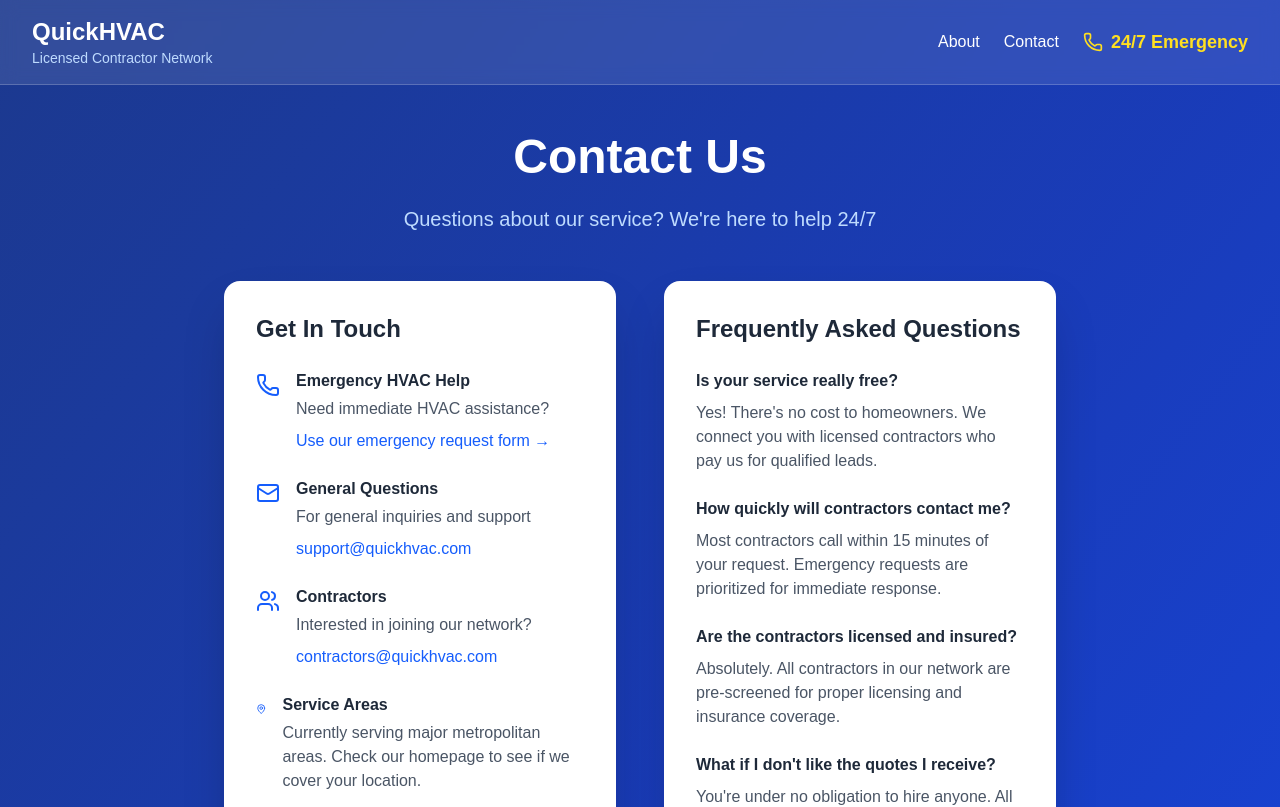
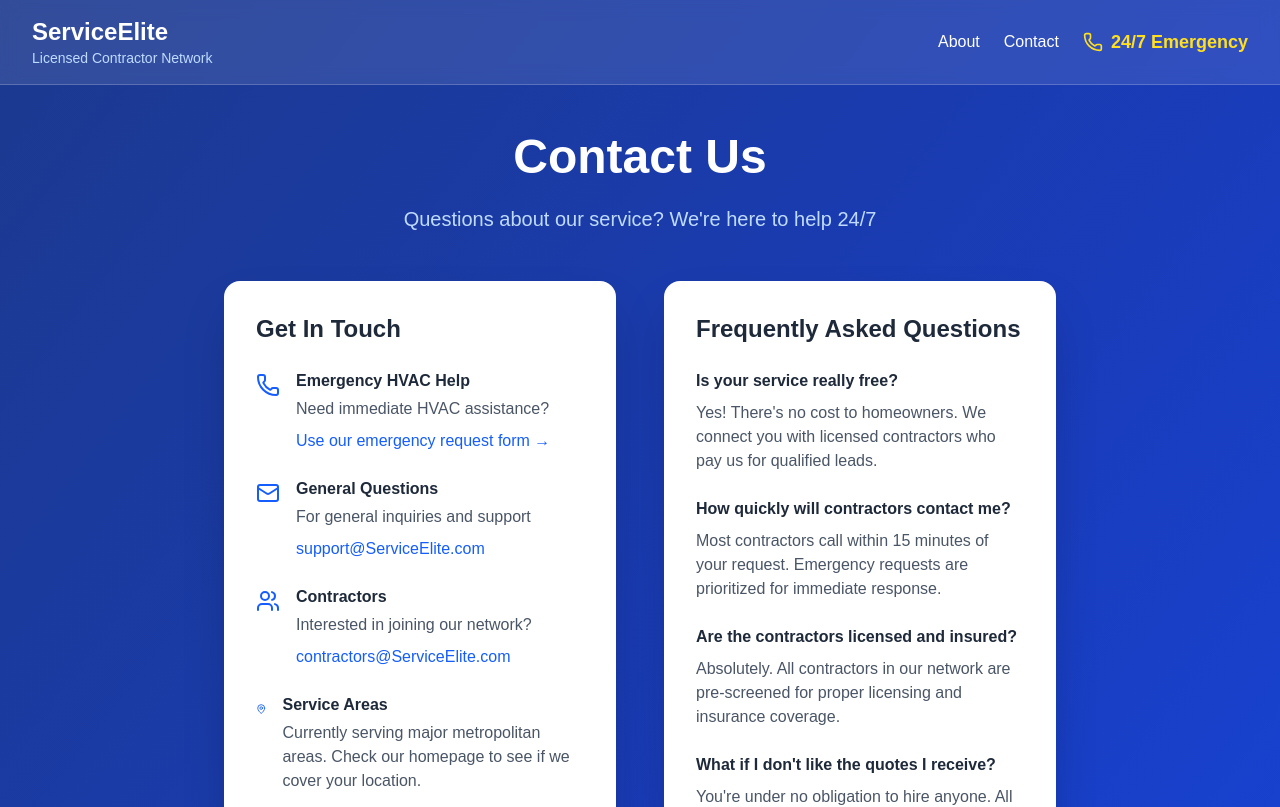
Before and after one commit to NPierce1798/QuickQuote, a Next.js app: page /contact in a window 1280 px wide. Shown: the top 807 px of the page. Built offline with nearby package versions, Linux system fonts and the light colour scheme; no server answers.

Commit message:
Updated name and emailing

```diff
--- a/src/app/about/page.jsx
+++ b/src/app/about/page.jsx
@@ -8,7 +8,7 @@ const Header = () => (
         <div className="max-w-7xl mx-auto px-4 sm:px-6 lg:px-8">
         <div className="flex justify-between items-center py-4">
             <Link href="/" className="text-white">
-            <h1 className="text-2xl font-bold">QuickHVAC</h1>
+            <h1 className="text-2xl font-bold">ServiceElite</h1>
             <p className="text-blue-200 text-sm">Licensed Contractor Network</p>
             </Link>
 
@@ -35,7 +35,7 @@ const Header = () => (
         <div className="max-w-7xl mx-auto px-4 sm:px-6 lg:px-8">
         <div className="grid md:grid-cols-3 gap-8">
             <div>
-            <h3 className="text-xl font-bold mb-4">QuickHVAC</h3>
+            <h3 className="text-xl font-bold mb-4">ServiceElite</h3>
             <p className="text-gray-400">
                 Connecting homeowners with licensed HVAC contractors for emergency repairs and installations.
             </p>
@@ -56,7 +56,7 @@ const Header = () => (
             </div>
         </div>
         <div className="border-t border-gray-800 mt-8 pt-8 text-center text-gray-400">
-            <p>&copy; 2024 QuickHVAC. All rights reserved.</p>
+            <p>&copy; 2024 ServiceElite. All rights reserved.</p>
         </div>
         </div>
     </footer>
@@ -71,7 +71,7 @@ const Header = () => (
             {/* Hero Section */}
             <div className="text-center mb-12">
             <h1 className="text-4xl lg:text-5xl font-bold text-white mb-6">
-                About QuickHVAC
+                About ServiceElite
             </h1>
             <p className="text-xl text-blue-200">
                 Connecting homeowners with trusted HVAC professionals when you need help most
@@ -84,7 +84,7 @@ const Header = () => (
                 <div>
                 <h2 className="text-2xl font-bold text-gray-800 mb-4">Our Mission</h2>
                 <p className="text-gray-600 text-lg leading-relaxed">
-                    When your heating or cooling system breaks down, you need help fast. QuickHVAC was created to solve the frustrating problem of finding reliable HVAC contractors quickly. We connect homeowners with pre-screened, licensed professionals who can respond to your emergency within minutes, not hours.
+                    When your heating or cooling system breaks down, you need help fast. ServiceElite was created to solve the frustrating problem of finding reliable HVAC contractors quickly. We connect homeowners with pre-screened, licensed professionals who can respond to your emergency within minutes, not hours.
                 </p>
                 </div>
 
@@ -116,7 +116,7 @@ const Header = () => (
                 </div>
 
                 <div>
-                <h2 className="text-2xl font-bold text-gray-800 mb-4">Why Choose QuickHVAC?</h2>
+                <h2 className="text-2xl font-bold text-gray-800 mb-4">Why Choose ServiceElite?</h2>
                 <div className="grid md:grid-cols-2 gap-6">
                     <div className="flex items-start">
                     <Shield className="w-6 h-6 text-blue-600 mr-3 mt-1" />
--- a/src/app/api/leads/route.js
+++ b/src/app/api/leads/route.js
@@ -103,7 +103,7 @@ export async function POST(request) {
 
         // Send email to contractor
         const emailResult = await resend.emails.send({
-          from: 'QuickHVAC <onboarding@resend.dev>',
+          from: 'ServiceElite <onboarding@resend.dev>',
           to: [contractor.email],
           subject: `🔥 NEW HVAC LEAD - ${city}, ${state}`,
           html: `
@@ -132,7 +132,7 @@ export async function POST(request) {
 
               <hr style="margin: 30px 0; border: none; border-top: 1px solid #ddd;">
               <p style="color: #666; font-size: 12px;">
-                QuickHVAC - Licensed Contractor Network<br>
+                ServiceElite - Licensed Contractor Network<br>
                 Questions? Reply to this email.
               </p>
             </div>
@@ -152,7 +152,7 @@ export async function POST(request) {
     // 4. Send notification email to you
     try {
       await resend.emails.send({
-        from: 'QuickHVAC <onboarding@resend.dev>',
+        from: 'ServiceElite <onboarding@resend.dev>',
         to: ['npierce1798@gmail.com'],
         subject: `New HVAC Lead Submitted - ${city}, ${state}`,
         html: `
--- a/src/app/contact/page.jsx
+++ b/src/app/contact/page.jsx
@@ -8,7 +8,7 @@ const Header = () => (
         <div className="max-w-7xl mx-auto px-4 sm:px-6 lg:px-8">
         <div className="flex justify-between items-center py-4">
             <Link href="/" className="text-white">
-            <h1 className="text-2xl font-bold">QuickHVAC</h1>
+            <h1 className="text-2xl font-bold">ServiceElite</h1>
             <p className="text-blue-200 text-sm">Licensed Contractor Network</p>
             </Link>
 
@@ -35,7 +35,7 @@ const Header = () => (
         <div className="max-w-7xl mx-auto px-4 sm:px-6 lg:px-8">
         <div className="grid md:grid-cols-3 gap-8">
             <div>
-            <h3 className="text-xl font-bold mb-4">QuickHVAC</h3>
+            <h3 className="text-xl font-bold mb-4">ServiceElite</h3>
             <p className="text-gray-400">
                 Connecting homeowners with licensed HVAC contractors for emergency repairs and installations.
             </p>
@@ -56,7 +56,7 @@ const Header = () => (
             </div>
         </div>
         <div className="border-t border-gray-800 mt-8 pt-8 text-center text-gray-400">
-            <p>&copy; 2024 QuickHVAC. All rights reserved.</p>
+            <p>&copy; 2024 ServiceElite. All rights reserved.</p>
         </div>
         </div>
     </footer>
@@ -104,10 +104,10 @@ const Header = () => (
                     <h3 className="font-semibold text-gray-800 mb-1">General Questions</h3>
                     <p className="text-gray-600 mb-2">For general inquiries and support</p>
                     <a
-                        href="mailto:support@quickhvac.com"
+                        href="mailto:support@ServiceElite.com"
                         className="text-blue-600 hover:text-blue-800 font-medium"
                     >
-                        support@quickhvac.com
+                        support@ServiceElite.com
                     </a>
                     </div>
                 </div>
@@ -118,10 +118,10 @@ const Header = () => (
                     <h3 className="font-semibold text-gray-800 mb-1">Contractors</h3>
                     <p className="text-gray-600 mb-2">Interested in joining our network?</p>
                     <a
-                        href="mailto:contractors@quickhvac.com"
+                        href="mailto:contractors@ServiceElite.com"
                         className="text-blue-600 hover:text-blue-800 font-medium"
                     >
-                        contractors@quickhvac.com
+                        contractors@ServiceElite.com
                     </a>
                     </div>
                 </div>
--- a/src/app/layout.js
+++ b/src/app/layout.js
@@ -12,17 +12,138 @@ const geistMono = Geist_Mono({
 });
 
 export const metadata = {
-  title: "Create Next App",
-  description: "Generated by create next app",
+  title: "ServiceElite - Emergency HVAC Repair | Get 3 Free Quotes in 30 Minutes",
+  description: "Need emergency HVAC repair? Get connected with licensed, insured contractors in your area within 15 minutes. Free quotes, no obligation. Available 24/7 for heating and cooling emergencies.",
+  keywords: "HVAC repair, emergency AC repair, furnace repair, heating repair, air conditioning repair, licensed contractors, emergency HVAC service",
+  authors: [{ name: "ServiceElite" }],
+  creator: "ServiceElite",
+  publisher: "ServiceElite",
+  formatDetection: {
+    email: false,
+    address: false,
+    telephone: false,
+  },
+  metadataBase: new URL(process.env.NEXT_PUBLIC_SITE_URL || 'http://localhost:3000'),
+  alternates: {
+    canonical: '/',
+  },
+  openGraph: {
+    title: "ServiceElite - Emergency HVAC Repair | Get 3 Free Quotes in 30 Minutes",
+    description: "Need emergency HVAC repair? Get connected with licensed, insured contractors in your area within 15 minutes. Free quotes, no obligation.",
+    url: '/',
+    siteName: 'ServiceElite',
+    type: 'website',
+    locale: 'en_US',
+  },
+  twitter: {
+    card: 'summary_large_image',
+    title: "ServiceElite - Emergency HVAC Repair",
+    description: "Get connected with licensed HVAC contractors in your area within 15 minutes. Free quotes, no obligation.",
+  },
+  robots: {
+    index: true,
+    follow: true,
+    googleBot: {
+      index: true,
+      follow: true,
+      'max-video-preview': -1,
+      'max-image-preview': 'large',
+      'max-snippet': -1,
+    },
+  },
+  verification: {
+    // Add these when you set up:
+    // google: 'your-google-verification-code',
+    // bing: 'your-bing-verification-code',
+  },
 };
 
 export default function RootLayout({ children }) {
   return (
     <html lang="en">
+      <head>
+        {/* Additional meta tags for better SEO */}
+        <meta name="viewport" content="width=device-width, initial-scale=1" />
+        <meta name="theme-color" content="#1e40af" />
+        <link rel="icon" href="/favicon.ico" />
+        <link rel="apple-touch-icon" sizes="180x180" href="/apple-touch-icon.png" />
+        <link rel="icon" type="image/png" sizes="32x32" href="/favicon-32x32.png" />
+        <link rel="icon" type="image/png" sizes="16x16" href="/favicon-16x16.png" />
+        <link rel="manifest" href="/site.webmanifest" />
+
+        {/* Preconnect to external domains for performance */}
+        <link rel="preconnect" href="https://fonts.googleapis.com" />
+        <link rel="preconnect" href="https://fonts.gstatic.com" crossOrigin="anonymous" />
+
+        {/* Schema.org structured data for local business */}
+        <script
+          type="application/ld+json"
+          dangerouslySetInnerHTML={{
+            __html: JSON.stringify({
+              "@context": "https://schema.org",
+              "@type": "LocalBusiness",
+              "name": "ServiceElite",
+              "description": "Emergency HVAC repair and contractor connection service",
+              "url": process.env.NEXT_PUBLIC_SITE_URL || 'http://localhost:3000',
+              "telephone": "24/7 Emergency Service",
+              "serviceType": "HVAC Contractor Network",
+              "areaServed": {
+                "@type": "Country",
+                "name": "United States"
+              },
+              "hasOfferCatalog": {
+                "@type": "OfferCatalog",
+                "name": "HVAC Services",
+                "itemListElement": [
+                  {
+                    "@type": "Offer",
+                    "itemOffered": {
+                      "@type": "Service",
+                      "name": "Emergency HVAC Repair"
+                    }
+                  },
+                  {
+                    "@type": "Offer",
+                    "itemOffered": {
+                      "@type": "Service",
+                      "name": "Air Conditioning Repair"
+                    }
+                  },
+                  {
+                    "@type": "Offer",
+                    "itemOffered": {
+                      "@type": "Service",
+                      "name": "Furnace Repair"
+                    }
+                  }
+                ]
+              }
+            })
+          }}
+        />
+
+        {/* Google Analytics - Uncomment and add your GA4 ID when ready */}
+        {/*
+        <Script
+          src={`https://www.googletagmanager.com/gtag/js?id=${process.env.NEXT_PUBLIC_GA_ID}`}
+          strategy="afterInteractive"
+        />
+        <Script id="google-analytics" strategy="afterInteractive">
+          {`
+            window.dataLayer = window.dataLayer || [];
+            function gtag(){dataLayer.push(arguments);}
+            gtag('js', new Date());
+            gtag('config', '${process.env.NEXT_PUBLIC_GA_ID}');
+          `}
+        </Script>
+        */}
+      </head>
       <body
         className={`${geistSans.variable} ${geistMono.variable} antialiased`}
       >
         {children}
+
+        {/* Optional: Add a global loading indicator or notification system here */}
       </body>
     </html>
   );
--- a/src/app/page.js
+++ b/src/app/page.js
@@ -9,7 +9,7 @@ const Header = () => (
     <div className="max-w-7xl mx-auto px-4 sm:px-6 lg:px-8">
       <div className="flex justify-between items-center py-4">
         <Link href="/" className="text-white">
-          <h1 className="text-2xl font-bold">QuickHVAC</h1>
+          <h1 className="text-2xl font-bold">ServiceElite</h1>
           <p className="text-blue-200 text-sm">Licensed Contractor Network</p>
         </Link>
 
@@ -36,7 +36,7 @@ const Footer = () => (
     <div className="max-w-7xl mx-auto px-4 sm:px-6 lg:px-8">
       <div className="grid md:grid-cols-3 gap-8">
         <div>
-          <h3 className="text-xl font-bold mb-4">QuickHVAC</h3>
+          <h3 className="text-xl font-bold mb-4">ServiceElite</h3>
           <p className="text-gray-400">
             Connecting homeowners with licensed HVAC contractors for emergency repairs and installations.
           </p>
@@ -57,7 +57,7 @@ const Footer = () => (
         </div>
       </div>
       <div className="border-t border-gray-800 mt-8 pt-8 text-center text-gray-400">
-        <p>&copy; 2024 QuickHVAC. All rights reserved.</p>
+        <p>&copy; 2024 ServiceElite. All rights reserved.</p>
       </div>
     </div>
   </footer>
@@ -122,6 +122,11 @@ export default function HomePage() {
   }
 };
 
+  const handleBackToHome = () => {
+    setIsSubmitted(false);
+    setConfirmedContractors(0); // Reset contractors count to 0
+  };
+
   if (isSubmitted) {
     return (
       <div className="min-h-screen bg-gradient-to-br from-blue-900 via-blue-800 to-blue-700 flex items-center justify-center px-4">
@@ -152,7 +157,7 @@ export default function HomePage() {
           </div>
 
           <button
-            onClick={() => setIsSubmitted(false)}
+            onClick={handleBackToHome}
             className="w-full bg-gradient-to-r from-blue-600 to-blue-700 text-white font-semibold py-3 px-6 rounded-lg hover:from-blue-700 hover:to-blue-800 transition-all duration-200 shadow-lg hover:shadow-xl transform hover:-translate-y-0.5"
           >
             ← Back to Home
--- a/src/app/privacy/page.jsx
+++ b/src/app/privacy/page.jsx
@@ -8,7 +8,7 @@ const Header = () => (
         <div className="max-w-7xl mx-auto px-4 sm:px-6 lg:px-8">
         <div className="flex justify-between items-center py-4">
             <Link href="/" className="text-white">
-            <h1 className="text-2xl font-bold">QuickHVAC</h1>
+            <h1 className="text-2xl font-bold">ServiceElite</h1>
             <p className="text-blue-200 text-sm">Licensed Contractor Network</p>
             </Link>
 
@@ -35,7 +35,7 @@ const Header = () => (
         <div className="max-w-7xl mx-auto px-4 sm:px-6 lg:px-8">
         <div className="grid md:grid-cols-3 gap-8">
             <div>
-            <h3 className="text-xl font-bold mb-4">QuickHVAC</h3>
+            <h3 className="text-xl font-bold mb-4">ServiceElite</h3>
             <p className="text-gray-400">
                 Connecting homeowners with licensed HVAC contractors for emergency repairs and installations.
             </p>
@@ -56,7 +56,7 @@ const Header = () => (
             </div>
         </div>
         <div className="border-t border-gray-800 mt-8 pt-8 text-center text-gray-400">
-            <p>&copy; 2024 QuickHVAC. All rights reserved.</p>
+            <p>&copy; 2024 ServiceElite. All rights reserved.</p>
         </div>
         </div>
     </footer>
@@ -136,7 +136,7 @@ const Header = () => (
                     <li>Request deletion of your personal information</li>
                     <li>Opt out of non-essential communications</li>
                     </ul>
-                    <p>To exercise these rights, contact us at <a href="mailto:privacy@quickhvac.com" className="text-blue-600 hover:text-blue-800">privacy@quickhvac.com</a></p>
+                    <p>To exercise these rights, contact us at <a href="mailto:privacy@ServiceElite.com" className="text-blue-600 hover:text-blue-800">privacy@ServiceElite.com</a></p>
                 </div>
                 </section>
 
@@ -166,7 +166,7 @@ const Header = () => (
                 <div className="space-y-4 text-gray-600">
                     <p>If you have questions about this privacy policy, please contact us:</p>
                     <ul className="list-none space-y-2">
-                    <li>Email: <a href="mailto:privacy@quickhvac.com" className="text-blue-600 hover:text-blue-800">privacy@quickhvac.com</a></li>
+                    <li>Email: <a href="mailto:privacy@ServiceElite.com" className="text-blue-600 hover:text-blue-800">privacy@ServiceElite.com</a></li>
                     <li>Address: [Your Business Address]</li>
                     </ul>
                 </div>
--- a/src/app/terms/page.jsx
+++ b/src/app/terms/page.jsx
@@ -8,7 +8,7 @@ const Header = () => (
         <div className="max-w-7xl mx-auto px-4 sm:px-6 lg:px-8">
         <div className="flex justify-between items-center py-4">
             <Link href="/" className="text-white">
-            <h1 className="text-2xl font-bold">QuickHVAC</h1>
+            <h1 className="text-2xl font-bold">ServiceElite</h1>
             <p className="text-blue-200 text-sm">Licensed Contractor Network</p>
             </Link>
 
@@ -35,7 +35,7 @@ const Header = () => (
         <div className="max-w-7xl mx-auto px-4 sm:px-6 lg:px-8">
         <div className="grid md:grid-cols-3 gap-8">
             <div>
-            <h3 className="text-xl font-bold mb-4">QuickHVAC</h3>
+            <h3 className="text-xl font-bold mb-4">ServiceElite</h3>
             <p className="text-gray-400">
                 Connecting homeowners with licensed HVAC contractors for emergency repairs and installations.
             </p>
@@ -56,7 +56,7 @@ const Header = () => (
             </div>
         </div>
         <div className="border-t border-gray-800 mt-8 pt-8 text-center text-gray-400">
-            <p>&copy; 2024 QuickHVAC. All rights reserved.</p>
+            <p>&copy; 2024 ServiceElite. All rights reserved.</p>
         </div>
         </div>
     </footer>
@@ -76,14 +76,14 @@ const Header = () => (
                 <section>
                 <h2 className="text-xl font-semibold text-gray-800 mb-4">1. Acceptance of Terms</h2>
                 <div className="space-y-4 text-gray-600">
-                    <p>By accessing and using QuickHVAC's website and services, you accept and agree to be bound by the terms and provision of this agreement. If you do not agree to abide by the above, please do not use this service.</p>
+                    <p>By accessing and using ServiceElite's website and services, you accept and agree to be bound by the terms and provision of this agreement. If you do not agree to abide by the above, please do not use this service.</p>
                 </div>
                 </section>
 
                 <section>
                 <h2 className="text-xl font-semibold text-gray-800 mb-4">2. Service Description</h2>
                 <div className="space-y-4 text-gray-600">
-                    <p>QuickHVAC is a referral service that connects homeowners with licensed HVAC contractors. We:</p>
+                    <p>ServiceElite is a referral service that connects homeowners with licensed HVAC contractors. We:</p>
                     <ul className="list-disc pl-6 space-y-2">
                     <li>Facilitate connections between homeowners and HVAC professionals</li>
                     <li>Do not provide HVAC services directly</li>
@@ -112,7 +112,7 @@ const Header = () => (
                 <div className="space-y-4 text-gray-600">
                     <p>Important disclaimers about contractors:</p>
                     <ul className="list-disc pl-6 space-y-2">
-                    <li>All contractors are independent businesses, not employees of QuickHVAC</li>
+                    <li>All contractors are independent businesses, not employees of ServiceElite</li>
                     <li>We pre-screen contractors for licensing and insurance but do not guarantee their work</li>
                     <li>All contracts for HVAC services are directly between you and the contractor</li>
                     <li>We are not responsible for contractor performance, pricing, or service quality</li>
@@ -137,7 +137,7 @@ const Header = () => (
                 <section>
                 <h2 className="text-xl font-semibold text-gray-800 mb-4">6. Limitation of Liability</h2>
                 <div className="space-y-4 text-gray-600">
-                    <p>QuickHVAC shall not be liable for:</p>
+                    <p>ServiceElite shall not be liable for:</p>
                     <ul className="list-disc pl-6 space-y-2">
                     <li>Any damages arising from contractor services or work performed</li>
                     <li>Property damage caused by contractors</li>
@@ -152,7 +152,7 @@ const Header = () => (
                 <section>
                 <h2 className="text-xl font-semibold text-gray-800 mb-4">7. Indemnification</h2>
                 <div className="space-y-4 text-gray-600">
-                    <p>You agree to indemnify and hold QuickHVAC harmless from any claims, damages, or expenses arising from:</p>
+                    <p>You agree to indemnify and hold ServiceElite harmless from any claims, damages, or expenses arising from:</p>
                     <ul className="list-disc pl-6 space-y-2">
                     <li>Your use of our service</li>
                     <li>Your interactions with contractors</li>
@@ -195,7 +195,7 @@ const Header = () => (
                 <div className="space-y-4 text-gray-600">
                     <p>If you have any questions about these Terms of Service, please contact us:</p>
                     <ul className="list-none space-y-2">
-                    <li>Email: <a href="mailto:legal@quickhvac.com" className="text-blue-600 hover:text-blue-800">legal@quickhvac.com</a></li>
+                    <li>Email: <a href="mailto:legal@ServiceElite.com" className="text-blue-600 hover:text-blue-800">legal@ServiceElite.com</a></li>
                     <li>Address: [Your Business Address]</li>
                     </ul>
                 </div>
```
